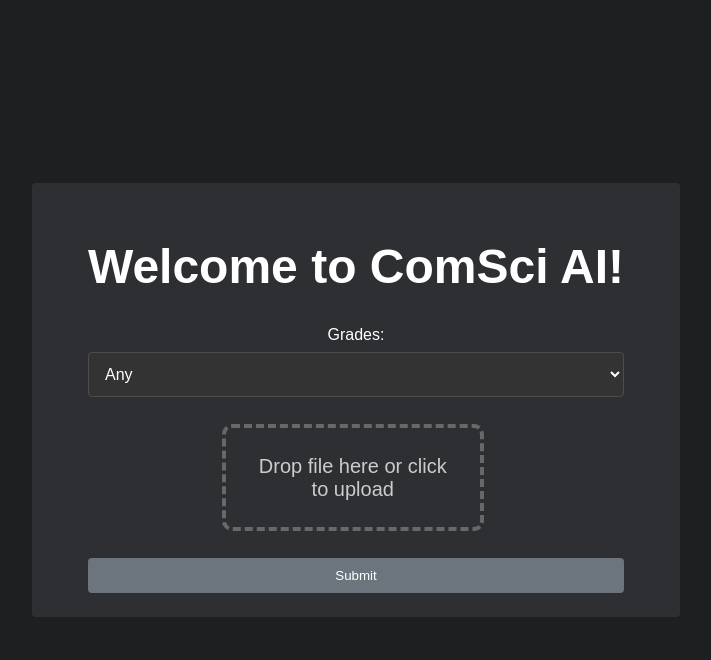
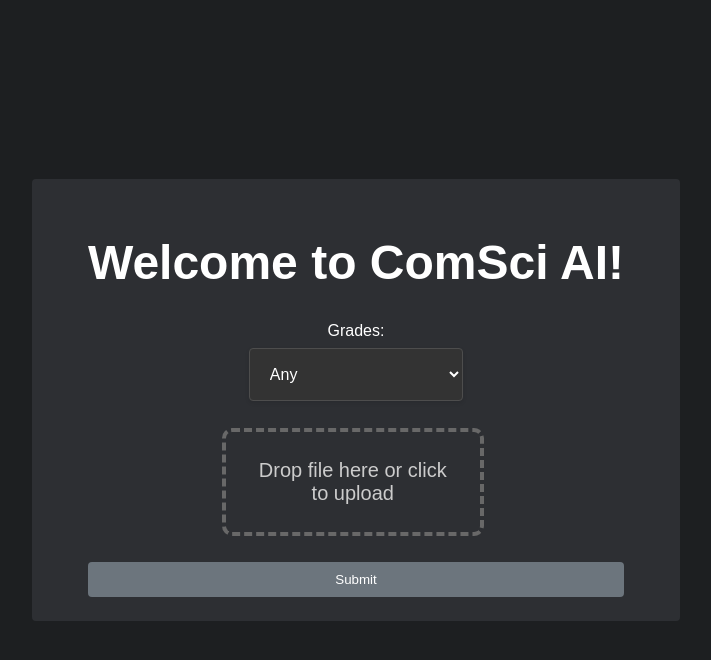
Before and after one commit to james599/NEA, a Flask app: page /create_thread in a window 1280 px wide. Shown: the top 660 px of the page, without its empty margins (284-995 px from the left). Run offline with Flask 3, Linux system fonts and the light colour scheme; some libraries are stand-ins or nearby versions.

Commit message:
Better design

```diff
--- a/templates/create_thread.html
+++ b/templates/create_thread.html
@@ -12,9 +12,9 @@
             <div class="header">
                 <h1>Welcome to ComSci AI!</h1>
             </div>
-            <div class="grades-dropdown">
+            <div>
                 <label for="grades">Grades:</label>
-                <select type="text" id="grades" name="grades">
+                <select class="dropdown-menu" type="text" id="grades" name="grades">
                     <option value="any">Any</option>
                     <option value="a-star">A*</option>
                     <option value="a">A</option>
```
